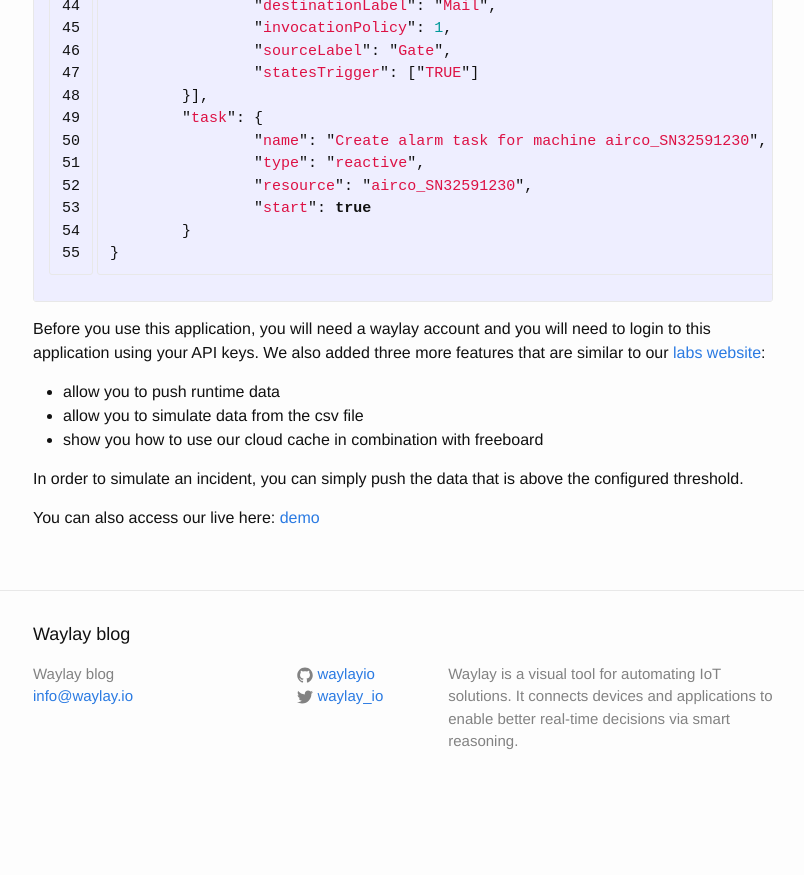
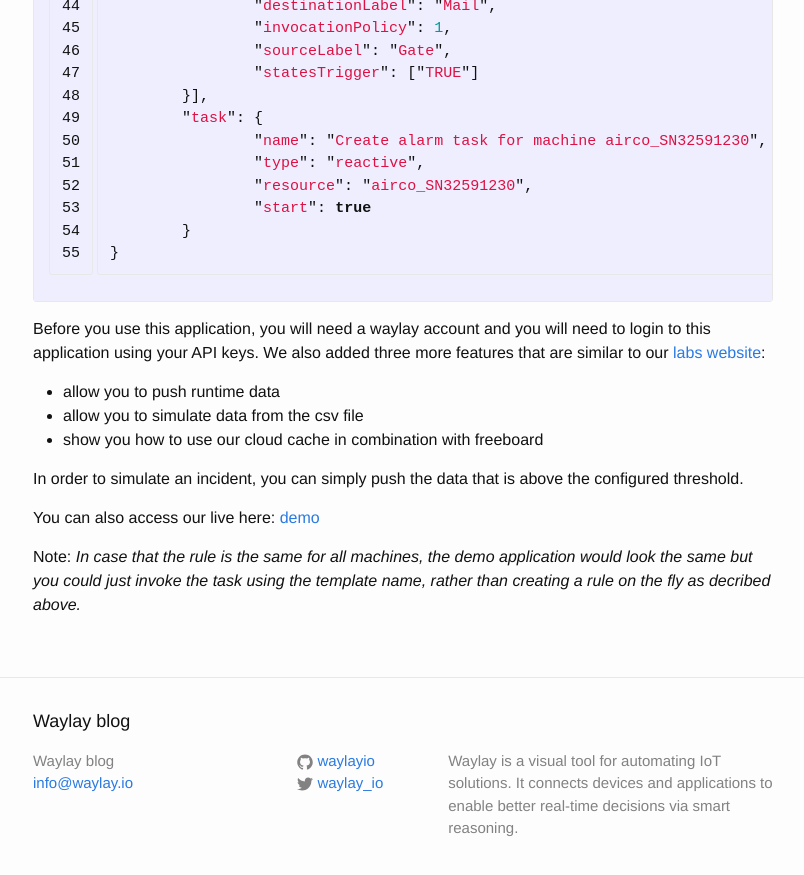
Before and after one commit to jasperdevrient/waylayio.github.io, a Jekyll site: the page built from _posts/2015-12-12-how-to-create-UI.markdown, in a window 1280 px wide and 900 px high, scrolled down 2188 px. Shown: the top 875 px of the window, without its empty margins (237-1041 px from the left). Built offline with Jekyll 4.4.1, drawn with Linux system fonts in a browser that asks for light colours; before the commit the page ends 3001 px from its top, so only the background shows below that.

Commit message:
Update 2015-12-12-how-to-create-UI.markdown

```diff
--- a/_posts/2015-12-12-how-to-create-UI.markdown
+++ b/_posts/2015-12-12-how-to-create-UI.markdown
@@ -91,6 +91,8 @@
 
 You can also access our live here: [demo] [demo]
 
+Note: _In case that the rule is the same for all machines, the demo application would look the same but you could just invoke the task using the template name, rather than creating a rule on the fly as decribed above._
+
 
 [repo]: https://github.com/waylayio/demo-hvac
 [rest]: http://docs.waylay.io/Waylay-REST-API-documentation.html#Createthetask
```
